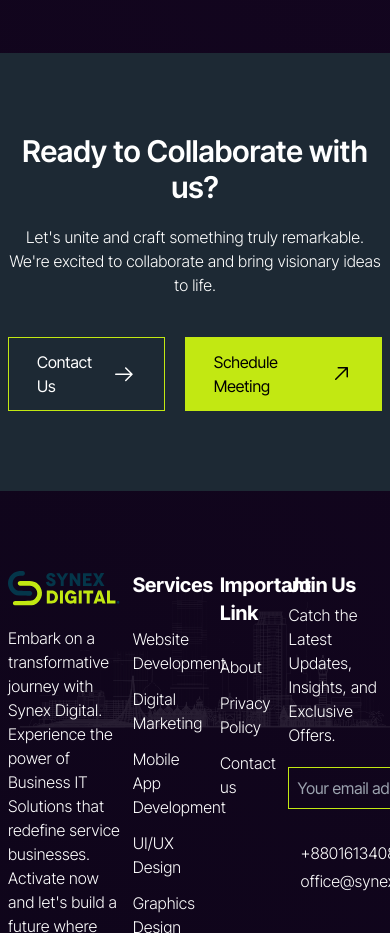
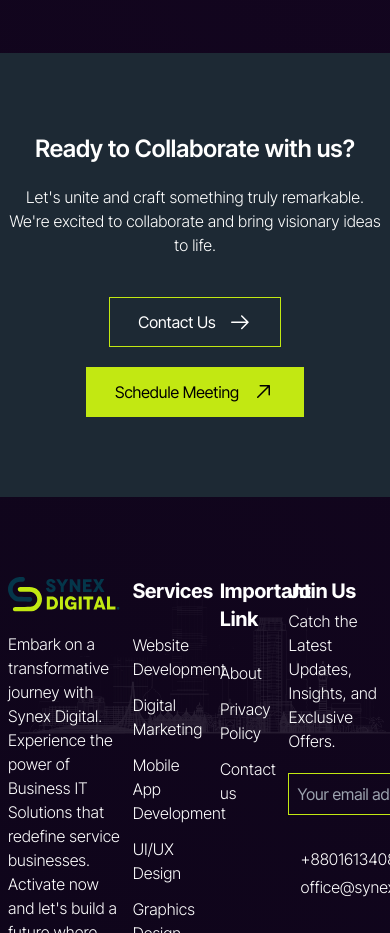
Before and after one commit to Synex-Digital/synexReactFont, a Next.js app: page / in a window 390 px wide. Shown: the part 9080-10013 px from the top of the page. Built offline with nearby package versions, Linux system fonts and the light colour scheme.

Commit message:
Collaborate part

```diff
--- a/app/page.js
+++ b/app/page.js
@@ -836,7 +836,7 @@ export default function Home() {
                 <section className="py-20 bg-[#1d2934]">
                     <div className="container mx-auto px-2">
                         <div className="text-white text-center">
-                            <h6 className="text-3xl font-semibold">
+                            <h6 className="lg:text-3xl text-2xl font-semibold">
                                 Ready to Collaborate with us?
                             </h6>
                             <p className="font-light mt-5">
@@ -845,10 +845,10 @@ export default function Home() {
                                 bring visionary ideas to life.
                             </p>
                         </div>
-                        <div className="flex gap-x-5 justify-center mt-10">
+                        <div className="sm:flex gap-x-5 justify-center mt-10">
                             <Link
                                 href={"/contact"}
-                                className="px-7 py-3 border border-primary text-white hover:shadow hover:shadow-primary transition duration-300 ease-in-out flex items-center gap-x-3"
+                                className="px-7 py-3 border border-primary text-white hover:shadow hover:shadow-primary transition duration-300 ease-in-out flex items-center gap-x-3  max-sm:w-fit max-sm:mx-auto"
                             >
                                 Contact Us
                                 <span>
@@ -856,7 +856,7 @@ export default function Home() {
                                 </span>
                             </Link>
                             <Link
-                                className="px-7 py-3 border border-primary bg-primary text-black hover:shadow hover:shadow-primary transition duration-300 ease-in-out flex items-center gap-x-3"
+                                className="px-7 py-3 border border-primary bg-primary text-black hover:shadow hover:shadow-primary transition duration-300 ease-in-out flex items-center gap-x-3  max-sm:w-fit max-sm:mx-auto max-sm:mt-5"
                                 href={"#"}
                             >
                                 Schedule Meeting
```
